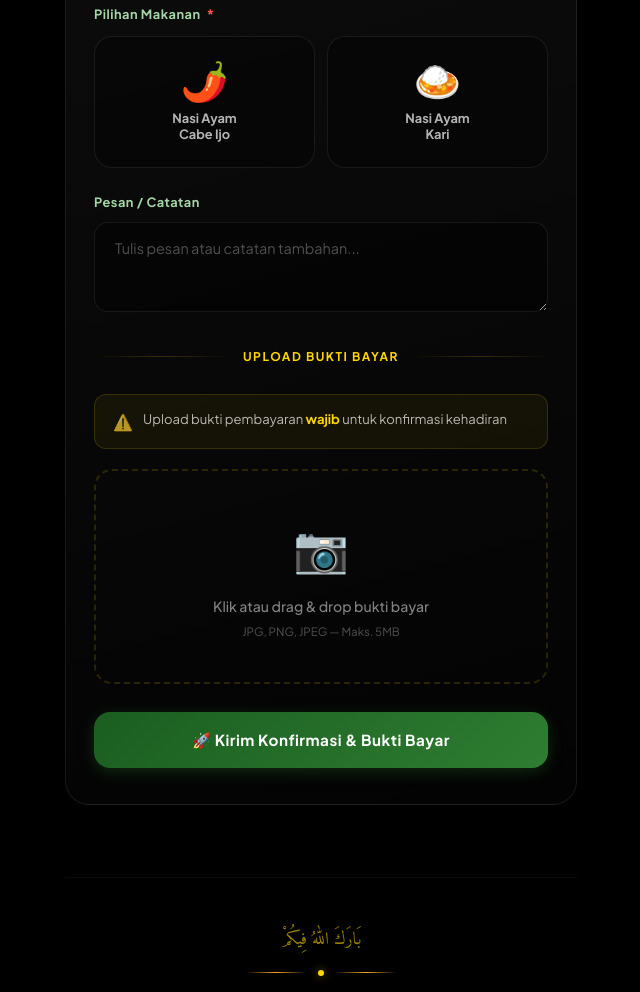
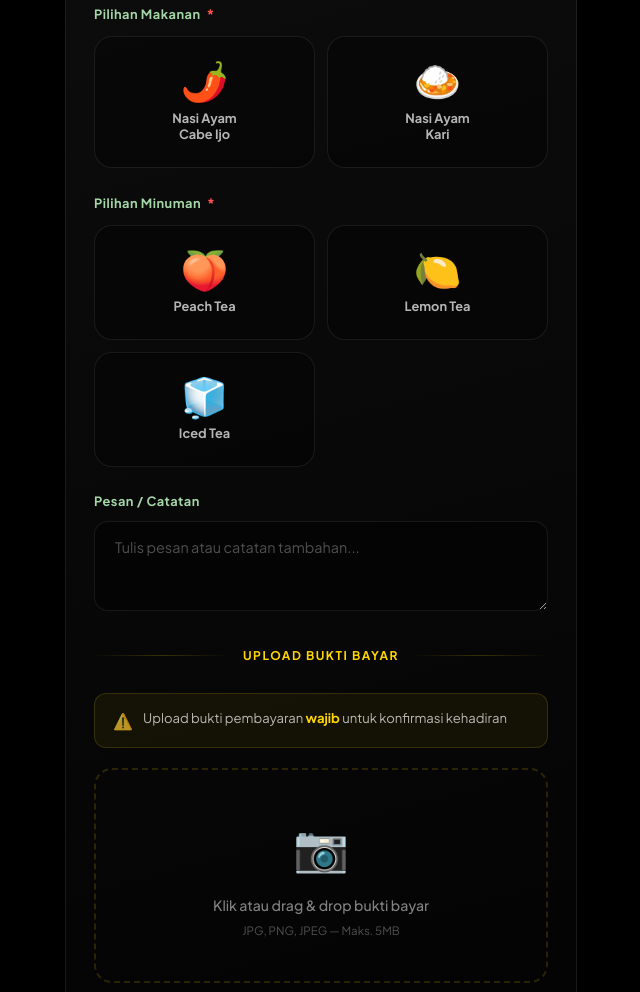
Before and after one commit to EkaYahya/bukber-persis, a plain HTML site: page index.html in a window 1280 px wide. Shown: the part 3413-4405 px from the top of the page, without its empty margins (319-959 px from the left). Drawn offline with nearby package versions, Linux system fonts and the light colour scheme; a web font is replaced by a local one.

Commit message:
Update index.html

```diff
--- a/index.html
+++ b/index.html
@@ -244,6 +244,38 @@
                         </div>
                     </div>
 
+                    <div class="form-group" id="drinkGroup">
+                        <label class="form-group__label">
+                            Pilihan Minuman <span class="req">*</span>
+                        </label>
+                        <div class="food-grid food-grid--3">
+                            <div class="food-card">
+                                <input type="radio" name="minuman" id="peachTea" value="Peach Tea">
+                                <label for="peachTea" class="food-card__label">
+                                    <span class="food-card__check">✓</span>
+                                    <span class="food-card__emoji">🍑</span>
+                                    <span class="food-card__name">Peach Tea</span>
+                                </label>
+                            </div>
+                            <div class="food-card">
+                                <input type="radio" name="minuman" id="lemonTea" value="Lemon Tea">
+                                <label for="lemonTea" class="food-card__label">
+                                    <span class="food-card__check">✓</span>
+                                    <span class="food-card__emoji">🍋</span>
+                                    <span class="food-card__name">Lemon Tea</span>
+                                </label>
+                            </div>
+                            <div class="food-card">
+                                <input type="radio" name="minuman" id="icedTea" value="Iced Tea">
+                                <label for="icedTea" class="food-card__label">
+                                    <span class="food-card__check">✓</span>
+                                    <span class="food-card__emoji">🧊</span>
+                                    <span class="food-card__name">Iced Tea</span>
+                                </label>
+                            </div>
+                        </div>
+                    </div>
+
                     <div class="form-group">
                         <label class="form-group__label">Pesan / Catatan</label>
                         <textarea name="pesan" class="form-input" placeholder="Tulis pesan atau catatan tambahan..."
```
